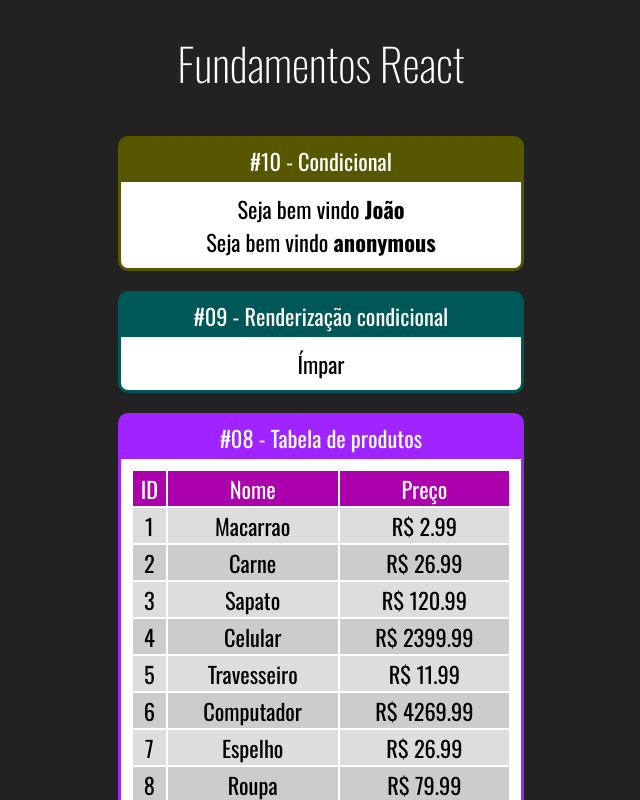
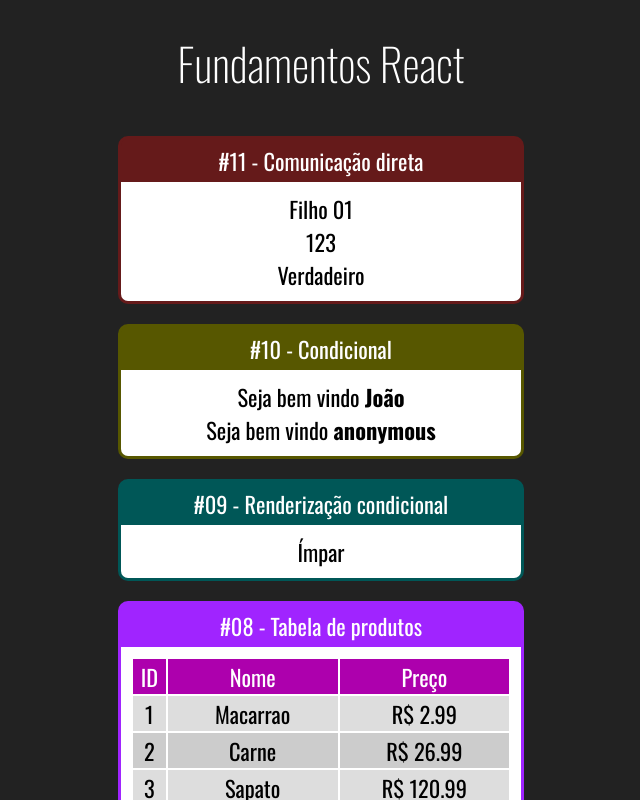
Before and after one commit to jaovw/React, a React (Create React App) app in the folder fundamentos-react/: page / in a window 1280 px wide. Shown: the top 800 px of the page, without its empty margins (319-959 px from the left). Built offline with nearby package versions, Linux system fonts and the light colour scheme.

Commit message:
Comunicacao direta entre componentes

```diff
--- a/fundamentos-react/src/App.jsx
+++ b/fundamentos-react/src/App.jsx
@@ -14,10 +14,19 @@
 import TabelaProdutos from "./components/repeticao/TabelaProdutos";
 import ParOuImpar from "./components/condicional/ParOuImpar";
 import UsuarioInfo from "./components/condicional/UsuarioInfo";
+import DiretaPai from "./components/comunicacao/DiretaPai";
 
 export default _ =>
     <div className="App">
         <h1>Fundamentos React</h1>
+
+        <div className="Cards">
+            <Card titulo='#11 - Comunicação direta' color='#651a1a'>
+                <DiretaPai
+
+                />
+            </Card>
+        </div>
 
         <div className="Cards">
             <Card titulo='#10 - Condicional' color='#575700'>
--- /dev/null
+++ b/fundamentos-react/src/components/comunicacao/DiretaFilho.jsx
@@ -0,0 +1,11 @@
+import React from "react";
+
+export default props => {
+    return (
+        <div>
+            <div>{props.texto}</div>
+            <div>{props.numero}</div>
+            <div>{props.bool ? 'Verdadeiro' : 'Falso'}</div>
+        </div>
+    )
+}
--- /dev/null
+++ b/fundamentos-react/src/components/comunicacao/DiretaPai.jsx
@@ -0,0 +1,14 @@
+import React from "react";
+import DiretaFilho from "./DiretaFilho";
+
+export default props => {
+    return (
+        <div>
+            <DiretaFilho
+            texto='Filho 01'
+            numero={123}
+            bool={true}
+            />
+        </div>
+    )
+}
```
